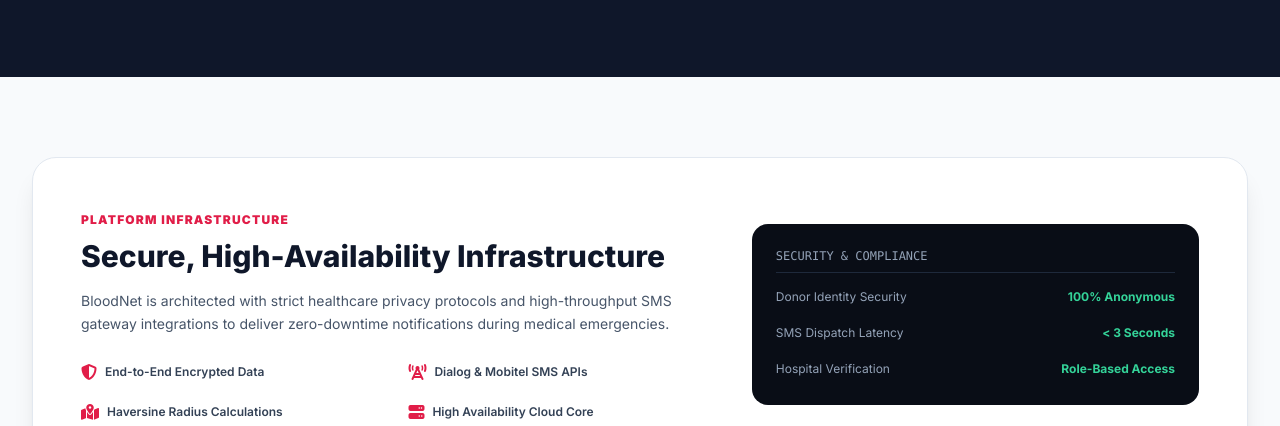
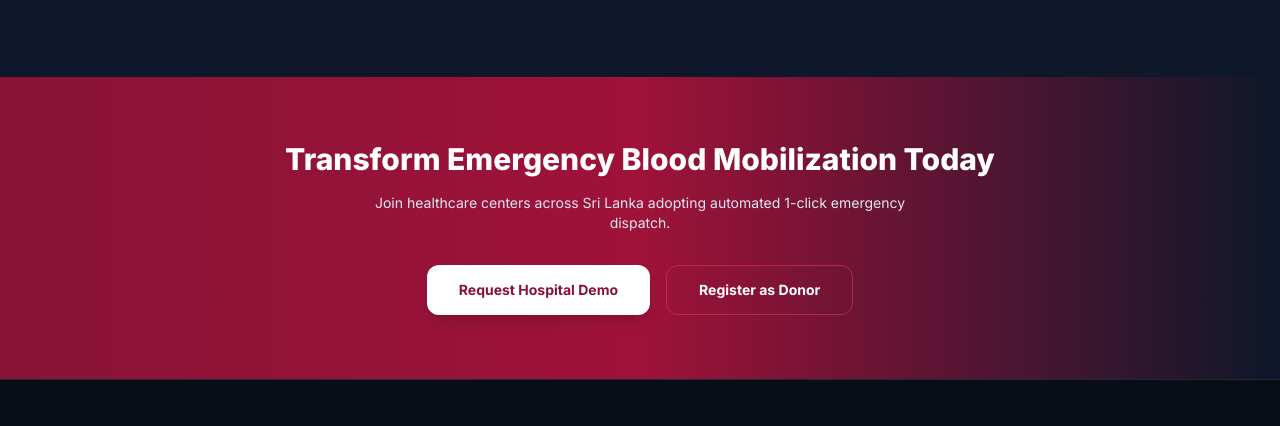
Before and after one commit to Bloodnet-official/Bloodnet-Marketing, a plain HTML site: page index.html in a window 1280 px wide. Shown: the part 4017-4443 px from the top of the page. Drawn offline with nearby package versions, Linux system fonts and the light colour scheme.

Commit message:
Update index.html

```diff
--- a/index.html
+++ b/index.html
@@ -507,59 +507,7 @@
     </div>
 </section>
 
-<!-- 8. SYSTEM ARCHITECTURE & SECURITY -->
-<section id="technology" class="py-20 bg-slate-50">
-    <div class="max-w-7xl mx-auto px-4 sm:px-6 lg:px-8">
-        <div class="bg-white rounded-3xl p-8 sm:p-12 border border-slate-200 shadow-xl">
-            <div class="grid grid-cols-1 lg:grid-cols-12 gap-8 items-center">
-                <div class="lg:col-span-7">
-                    <span class="text-blood-600 text-xs font-black tracking-widest uppercase">Platform Infrastructure</span>
-                    <h2 class="text-3xl font-extrabold text-slate-900 mt-2 mb-4">Secure, High-Availability Infrastructure</h2>
-                    <p class="text-slate-600 text-sm leading-relaxed mb-6">
-                        BloodNet is architected with strict healthcare privacy protocols and high-throughput SMS gateway integrations to deliver zero-downtime notifications during medical emergencies.
-                    </p>
-                    <div class="grid grid-cols-2 gap-4 text-xs font-semibold text-slate-700">
-                        <div class="flex items-center gap-2">
-                            <i class="fa-solid fa-shield-halved text-blood-600 text-base"></i>
-                            <span>End-to-End Encrypted Data</span>
-                        </div>
-                        <div class="flex items-center gap-2">
-                            <i class="fa-solid fa-tower-cell text-blood-600 text-base"></i>
-                            <span>Dialog & Mobitel SMS APIs</span>
-                        </div>
-                        <div class="flex items-center gap-2">
-                            <i class="fa-solid fa-map-location-dot text-blood-600 text-base"></i>
-                            <span>Haversine Radius Calculations</span>
-                        </div>
-                        <div class="flex items-center gap-2">
-                            <i class="fa-solid fa-server text-blood-600 text-base"></i>
-                            <span>High Availability Cloud Core</span>
-                        </div>
-                    </div>
-                </div>
-                <div class="lg:col-span-5 bg-navy-950 p-6 rounded-2xl text-white">
-                    <div class="text-xs font-mono text-slate-400 mb-3 border-b border-slate-800 pb-2">SECURITY & COMPLIANCE</div>
-                    <div class="space-y-3 text-xs">
-                        <div class="flex justify-between items-center py-1">
-                            <span class="text-slate-400">Donor Identity Security</span>
-                            <span class="text-emerald-400 font-bold">100% Anonymous</span>
-                        </div>
-                        <div class="flex justify-between items-center py-1">
-                            <span class="text-slate-400">SMS Dispatch Latency</span>
-                            <span class="text-emerald-400 font-bold">&lt; 3 Seconds</span>
-                        </div>
-                        <div class="flex justify-between items-center py-1">
-                            <span class="text-slate-400">Hospital Verification</span>
-                            <span class="text-emerald-400 font-bold">Role-Based Access</span>
-                        </div>
-                    </div>
-                </div>
-            </div>
-        </div>
-    </div>
-</section>
-
-<!-- CALL TO ACTION BANNER -->
+    <!-- CALL TO ACTION BANNER -->
 <section class="py-16 bg-gradient-to-r from-blood-900 via-blood-800 to-navy-900 text-white text-center">
     <div class="max-w-4xl mx-auto px-4">
         <h2 class="text-3xl font-extrabold mb-4">Transform Emergency Blood Mobilization Today</h2>
```
